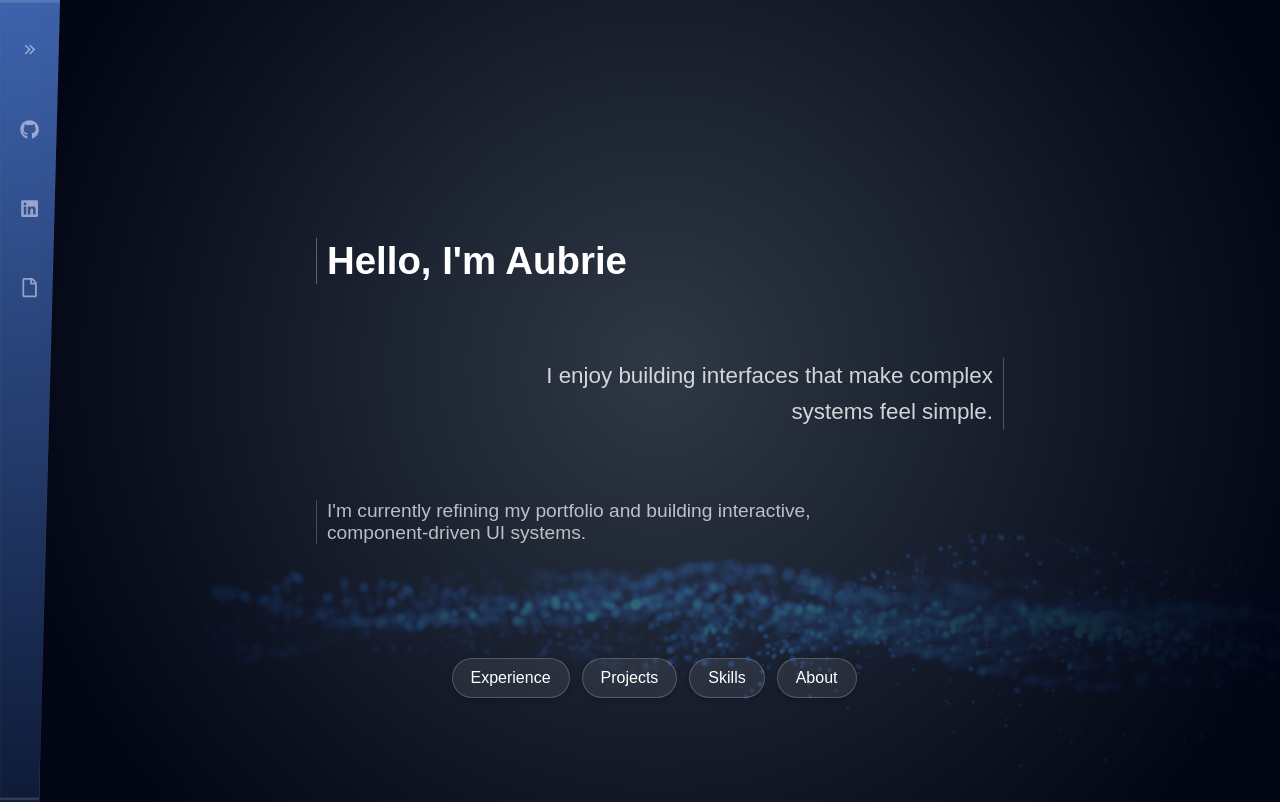
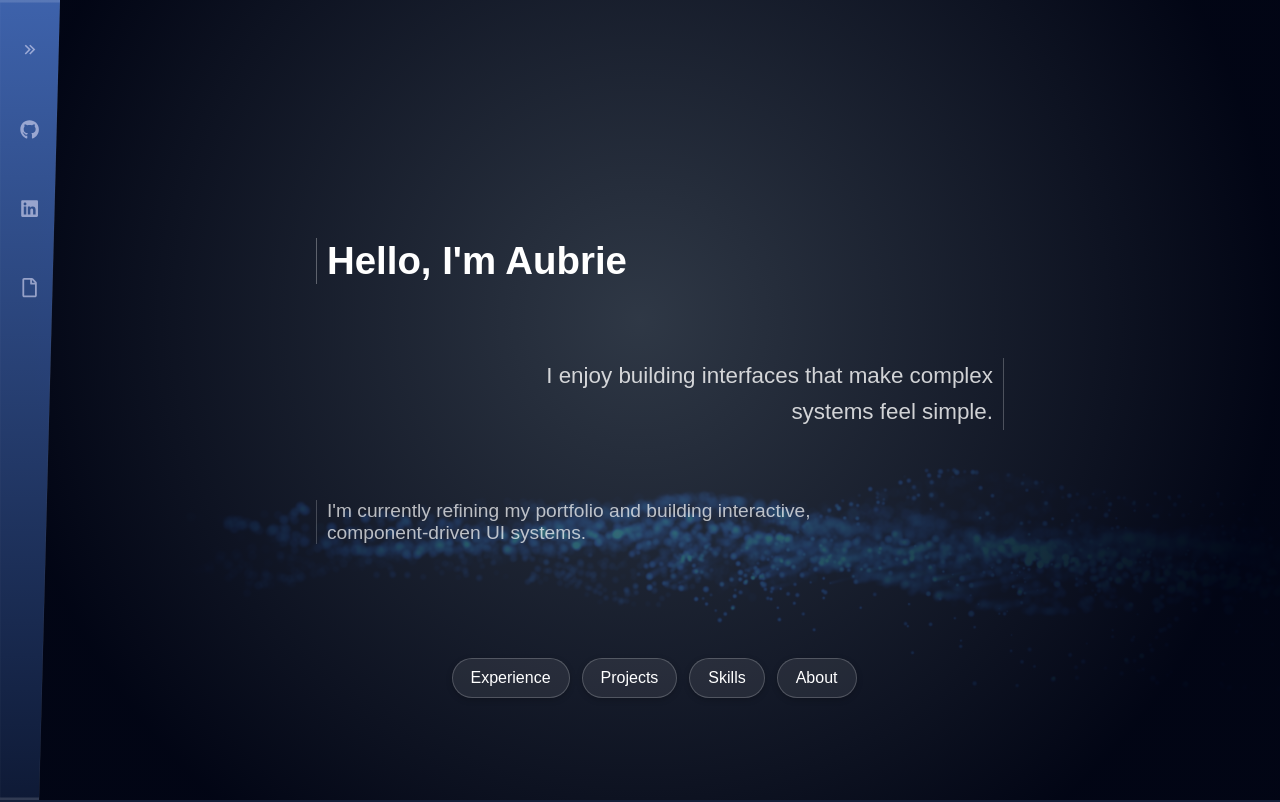
Before and after one commit to llfbh33/portfolio-update, a Next.js app: page / in a window 1280 px wide. Shown: the top 802 px of the page. Built offline with nearby package versions, Linux system fonts and the light colour scheme.

Commit message:
next in production test

```diff
--- a/src/app/globals.css
+++ b/src/app/globals.css
@@ -160,7 +160,7 @@ body {
 }
 
 .hero-bg {
-  position: absolute;
+  position: fixed;
   inset: 0;
   background-image:
     radial-gradient(circle at 50% 40%, rgba(72, 86, 107, 0.65) 0%, rgba(2, 6, 23, 0.9) 80%),
@@ -168,8 +168,8 @@ body {
   background-size: cover;
   background-position: center;
   background-repeat: no-repeat;
-  /* background-attachment: fixed; */
-  z-index: 0;
+  z-index: -1;
+  pointer-events: none;
 }
 
 .section-content {
```
